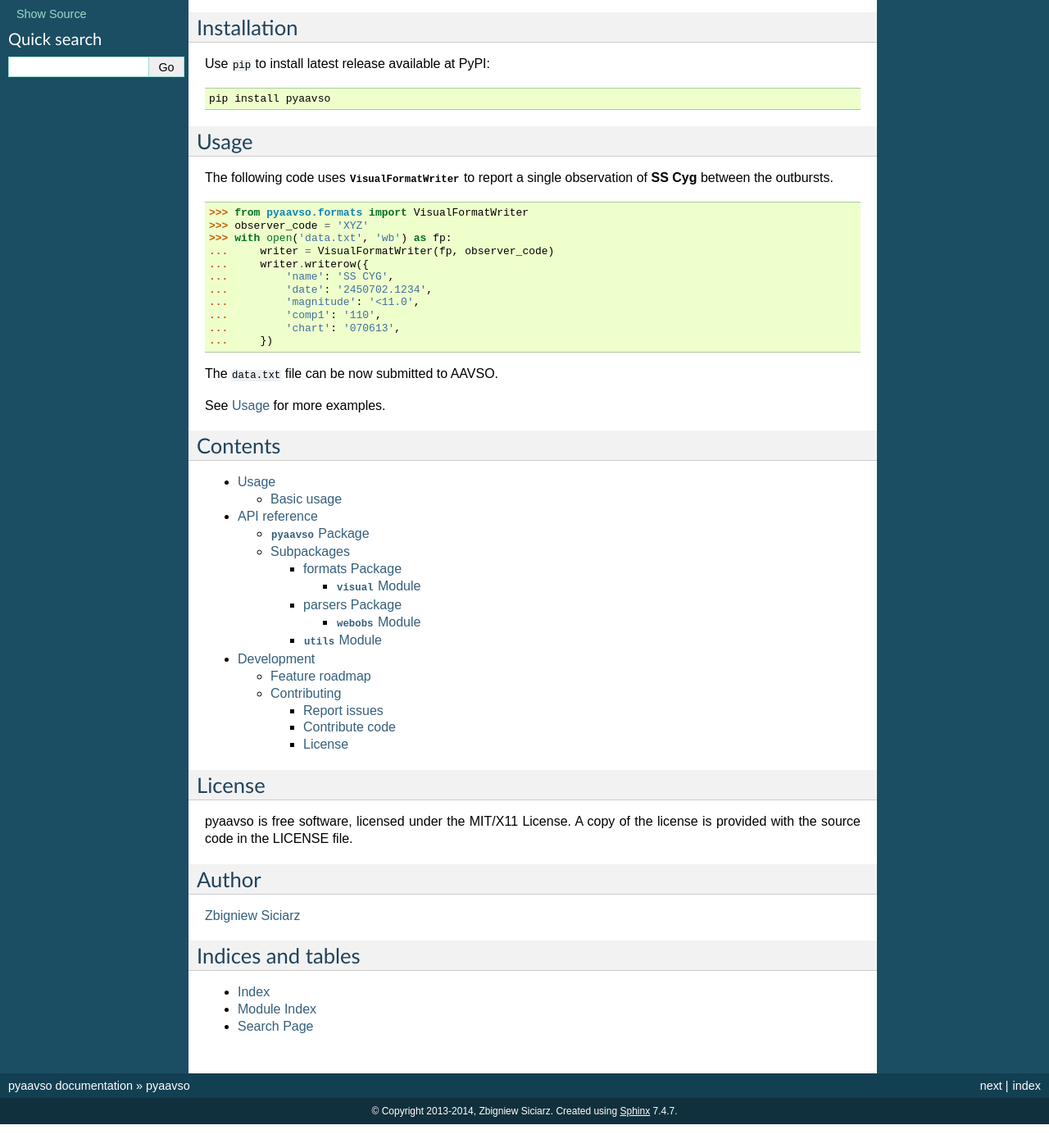
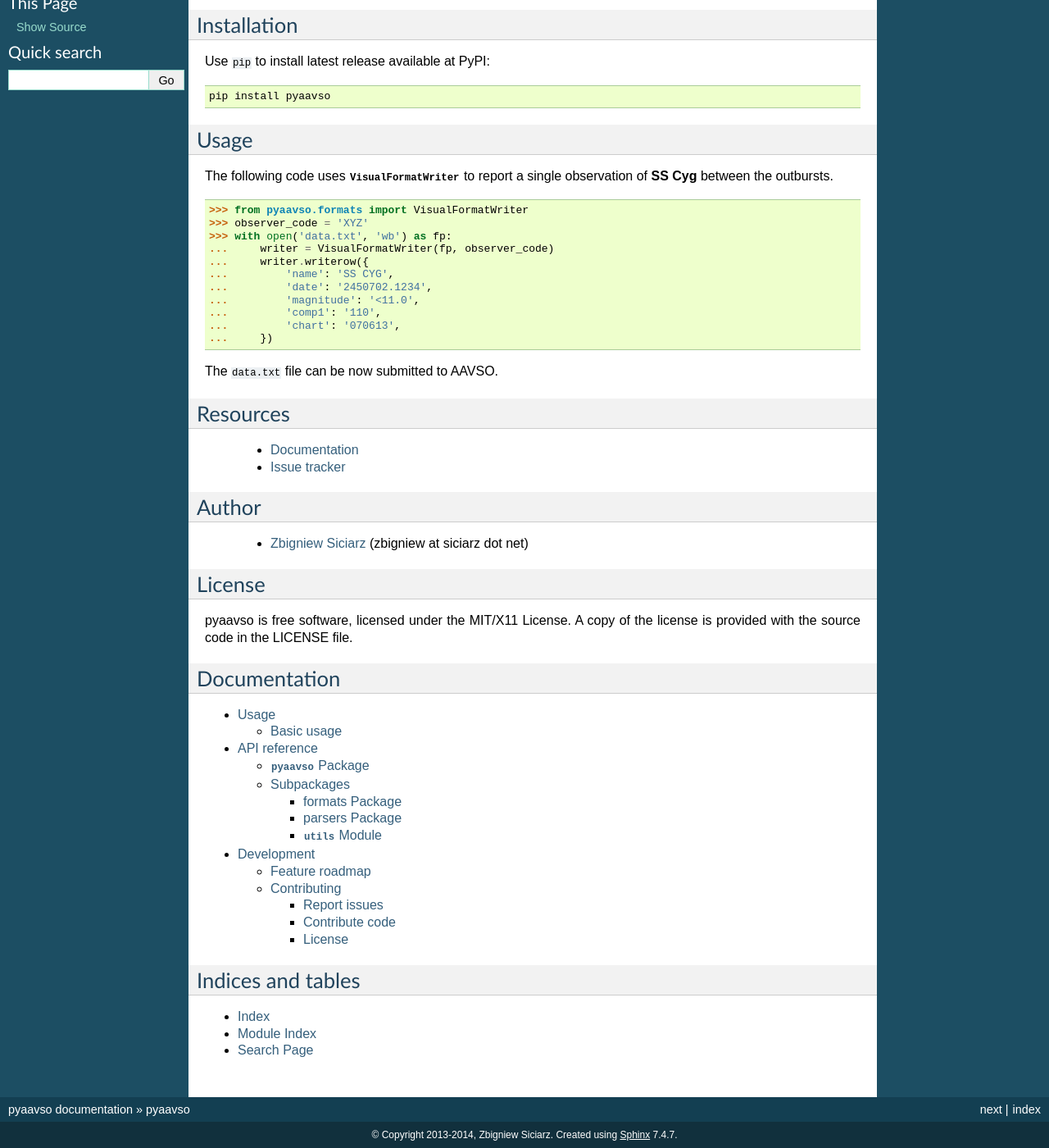
Before and after one commit to zsiciarz/pyaavso, a Sphinx documentation site: the page built from docs/index.rst, in a window 1280 px wide and 1400 px high, scrolled down 290 px. Shown: the whole window at 82% size. Built offline with Sphinx 7.4.7, drawn with Linux system fonts in a browser that asks for light colours; before the commit the page ends 1661 px from its top, so only the background shows below that; some of the changed lines change nothing that is shown; some of the changed text lies outside the part shown.

Commit message:
Keep the docs more DRY.

```diff
--- a/README.rst
+++ b/README.rst
@@ -28,8 +28,45 @@
 .. image:: https://coveralls.io/repos/zsiciarz/pyaavso/badge.png?branch=master
     :target: https://coveralls.io/r/zsiciarz/pyaavso?branch=master
 
-A Python library for working with `AAVSO <http://www.aavso.org>`_ (American
-Association of Variable Star Observers) data.
+**pyaavso** is a Python library for working with
+`AAVSO <http://www.aavso.org>`_ (American Association of Variable Star
+Observers) data. The library is compatible with both Python 2.7 and 3.3+.
+
+Features
+--------
+
+* reading and writing variable star observations in AAVSO's
+  `Visual File Format`_
+* downloading all observation data for a given observer
+
+.. _`Visual File Format`: http://www.aavso.org/aavso-visual-file-format
+
+Installation
+------------
+
+Use ``pip`` to install latest release available at PyPI::
+
+    pip install pyaavso
+
+Usage
+-----
+
+The following code uses :class:`~pyaavso.formats.visual.VisualFormatWriter`
+to report a single observation of **SS Cyg** between the outbursts.
+
+    >>> from pyaavso.formats import VisualFormatWriter
+    >>> observer_code = 'XYZ'
+    >>> with open('data.txt', 'wb') as fp:
+    ...     writer = VisualFormatWriter(fp, observer_code)
+    ...     writer.writerow({
+    ...         'name': 'SS CYG',
+    ...         'date': '2450702.1234',
+    ...         'magnitude': '<11.0',
+    ...         'comp1': '110',
+    ...         'chart': '070613',
+    ...     })
+
+The ``data.txt`` file can be now submitted to AAVSO.
 
 Resources
 ---------
@@ -45,5 +82,5 @@
 License
 -------
 
-This work is released under the MIT license. A copy of the license is provided
-in the LICENSE file.
+pyaavso is free software, licensed under the MIT/X11 License. A copy of
+the license is provided with the source code in the LICENSE file.
--- a/docs/index.rst
+++ b/docs/index.rst
@@ -3,81 +3,20 @@
    You can adapt this file completely to your liking, but it should at least
    contain the root `toctree` directive.
 
-=======
-pyaavso
-=======
+.. include:: ../README.rst
 
-**pyaavso** is a Python library for working with
-`AAVSO <http://www.aavso.org>`_ (American Association of Variable Star
-Observers) data. The library is compatible with both Python 2.7 and 3.3+.
-
-Features
-========
-
-* reading and writing variable star observations in AAVSO's
-  `Visual File Format`_
-* downloading all observation data for a given observer
-
-See the :ref:`development-roadmap` for future plans.
-
-.. _`Visual File Format`: http://www.aavso.org/aavso-visual-file-format
-
-
-Installation
-============
-
-Use ``pip`` to install latest release available at PyPI::
-
-    pip install pyaavso
-
-Usage
-=====
-
-The following code uses :class:`~pyaavso.formats.visual.VisualFormatWriter`
-to report a single observation of **SS Cyg** between the outbursts.
-
-    >>> from pyaavso.formats import VisualFormatWriter
-    >>> observer_code = 'XYZ'
-    >>> with open('data.txt', 'wb') as fp:
-    ...     writer = VisualFormatWriter(fp, observer_code)
-    ...     writer.writerow({
-    ...         'name': 'SS CYG',
-    ...         'date': '2450702.1234',
-    ...         'magnitude': '<11.0',
-    ...         'comp1': '110',
-    ...         'chart': '070613',
-    ...     })
-
-The ``data.txt`` file can be now submitted to AAVSO.
-
-See :doc:`usage` for more examples.
-
-Contents
-========
+Documentation
+-------------
 
 .. toctree::
-   :maxdepth: 4
+   :maxdepth: 3
 
    usage
    reference
    development
 
-
-License
-=======
-
-pyaavso is free software, licensed under the MIT/X11 License. A copy of
-the license is provided with the source code in the LICENSE file.
-
-
-Author
-======
-
-`Zbigniew Siciarz <http://siciarz.net>`_
-
-
 Indices and tables
-==================
+------------------
 
 * :ref:`genindex`
 * :ref:`modindex`
```
